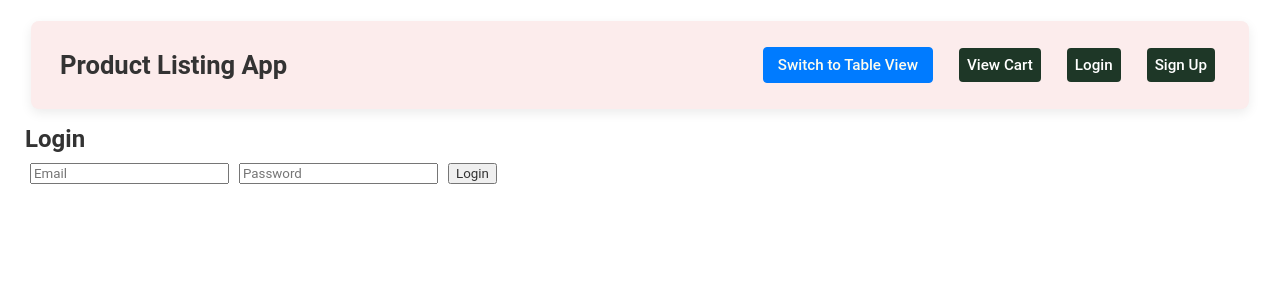
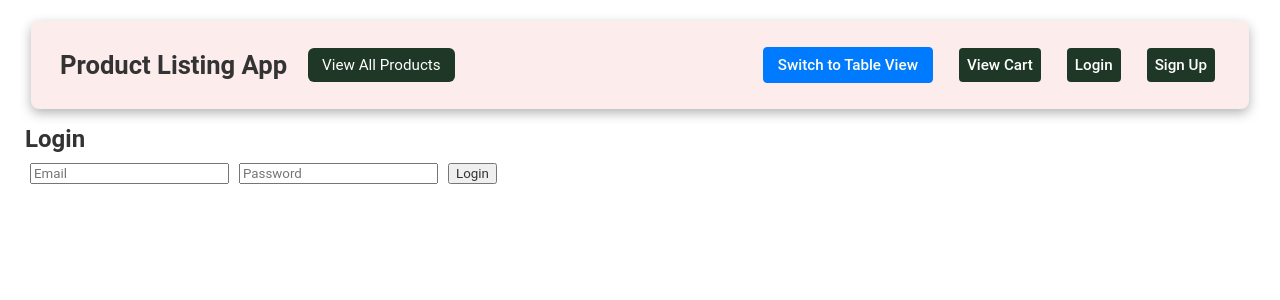
Before and after one commit to kakuly04/Product-Listing-Application, a React (Create React App) app in the folder listing-app/: page /login in a window 1280 px wide. Shown: the top 300 px of the page. Built offline with nearby package versions, Linux system fonts and the light colour scheme.

Commit message:
adding cart

```diff
--- a/listing-app/src/App.js
+++ b/listing-app/src/App.js
@@ -7,6 +7,7 @@ import Login from './pages/Login';
 import ProtectedRoute from './ProtectedRoute';
 import NavBar from './NavBar';
 import { useState } from 'react';
+import Cart from './pages/Cart';
 function App() {
   const [viewMode, setViewMode] = useState(true);
   return (
@@ -16,6 +17,7 @@ function App() {
         <Route path = {'/login'} element ={<Login/>}/>
         <Route path = {'/signup'} element ={<SignUp/>}/>
         <Route path = {'/'} element ={<ProtectedRoute><Home viewMode={viewMode}/></ProtectedRoute>}/>
+        <Route path = {'/cart'} element ={<ProtectedRoute><Cart viewMode={viewMode}/></ProtectedRoute>}/>
       </Routes>
     </Router>
   );
--- a/listing-app/src/NavBar.js
+++ b/listing-app/src/NavBar.js
@@ -9,6 +9,7 @@ const NavBar = ({viewMode, setViewMode}) => {
         <nav className="navbar">
             <div className="navbar-brand">
                 <h2>Product Listing App</h2>
+                <Link to="/" className="nav-main-button">View All Products</Link>
             </div>
             <div className="navbar-links">
                 <button onClick={toggleViewMode}>
--- a/listing-app/src/index.css
+++ b/listing-app/src/index.css
@@ -84,15 +84,7 @@
   background-color: #0056b3;
 }
 
-.navbar{
-  padding: "16px";
-  background: #f8ecec;
-  display: "flex";
-  justify-content: "space-between";
-  box-shadow: 0 2px 8px rgba(0, 0.05, 0.05, 0.3);
-}
 
-/* Navbar container */
 .navbar {
   display: flex;
   justify-content: space-between;
@@ -101,17 +93,41 @@
   padding: 16px 24px;
   border-radius: 8px;
   margin: 16px;
-  box-shadow: 0 4px 12px rgba(0, 0, 0, 0.08);
+  box-shadow: 0 4px 12px rgba(0, 0.05, 0.05, 0.3);
   flex-wrap: wrap;
   min-height: 50px;
 }
+
+.navbar-brand {
+  display: flex;
+  align-items: center;
+  gap: 16px; /* spacing between title and button */
+}
+
+.nav-main-button {
+  background-color: #1e3727;
+  color: #fff;
+  padding: 8px 14px;
+  border-radius: 6px;
+  text-decoration: none;
+  font-size: clamp(0.75rem, 0.95rem, 0.95rem);
+  transition: background-color 0.2s ease;
+  text-align: center;
+}
+
+.nav-main-button:hover {
+  background-color: #004c3f;
+}
+
 
 /* Brand / logo text */
 .navbar-brand h2 {
   font-size: clamp(1.2rem, 3vw, 1.6rem);
   margin: 0;
   color: #333;
+  text-align: center;
 }
+
 
 /* Right section (button + links) */
 .navbar-links {
--- a/listing-app/src/pages/Cart.js
+++ b/listing-app/src/pages/Cart.js
@@ -1,3 +1,59 @@
-const Cart = () => {
+import { Link } from "react-router-dom";
+import { auth } from "../firebase";
+import { useState, useEffect } from "react";
+
+const Cart = ({viewMode}) => {
+    const [cart, setCart] = useState([]);
+    const key = `cart-${auth.currentUser?.uid}`;
+
+    useEffect(() => {
+        const storedCart = JSON.parse(localStorage.getItem(key)) || [];
+        setCart(storedCart);
+    }, [key]);
+
+    const removeFromCart = (id) => {
+        const updatedCart = cart.filter(item => item.id !== id);
+        setCart(updatedCart);
+        localStorage.setItem(key, JSON.stringify(updatedCart));
+    };
+
+    const totalPrice = cart.reduce((total, item) => total + item.price, 0);
+
+    return (
+        <>
+        {viewMode ? (
+            <div className="products-grid">
+                {cart.map(product => (
+                    <div key={product.id} className="product-grid-card">
+                        <img src={product.images[0]} alt={product.title} />
+                        <div className="product-grid-card-body">
+                            <h3>{product.title}</h3>
+                            <h4>₹{product.price}</h4>
+                            <p>{product.stock} pieces left. Hurry!</p>
+                            <button onClick = {() => removeFromCart(product)}>Remove From Cart</button>
+                        </div>
+                    </div>
+                ))}
+            </div>
+        ) : (
+            <div className="products-table">
+                {cart.map(product => (
+                    <div key={product.id} className="product-table-card">
+                        <img src={product.images[0]} alt={product.title} />
+                        <div className="product-table-card-body">
+                            <h3>{product.title}</h3>
+                            <h4>Serial Number: {product.id}</h4>
+                            <h4>₹{product.price}</h4>
+                            <p>{product.stock} pieces left. Hurry!</p>
+                            <button onClick = {() => removeFromCart(product)}>Remove From Cart</button>
+                        </div>
+                    </div>
+                ))}
+            </div>
+        )}
+        </>
+    );
 
 }
+
+export default Cart;
```
